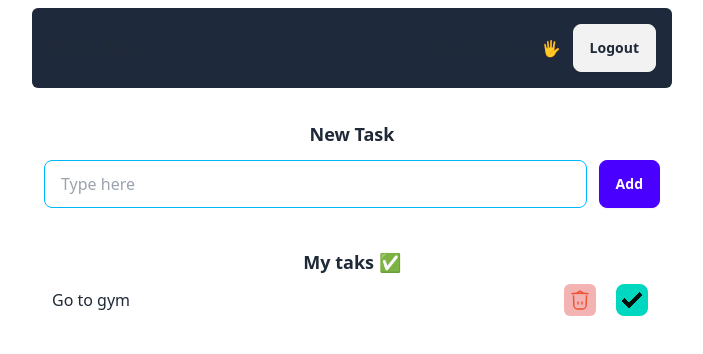
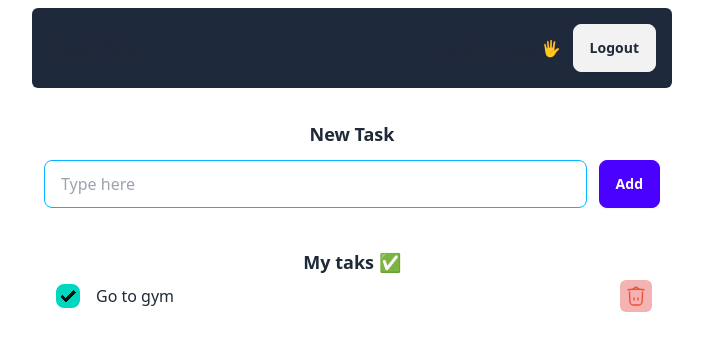
Before and after one commit to alirezahoseini/todoapp, a Next.js app: page / in a window 1280 px wide. Shown: the top 354 px of the page, without its empty margins (288-991 px from the left). Built offline with nearby package versions, Linux system fonts and the light colour scheme.

Commit message:
Install mongoose and jwt

```diff
--- a/components/modules/TaskList/TaskList.js
+++ b/components/modules/TaskList/TaskList.js
@@ -4,19 +4,18 @@ function TaskList() {
     return (
         <div className='mt-3 p-2 w-full rounded-lg'>
             <h2 className='font-bold text-lg text-center'>My taks ✅</h2>
-            <div>
-                <div className="form-control flex-row w-full items-center">
-                    <span className=''>Go to gym</span>
-                    <div className='flex items-center gap-4 ml-auto'>
-                        <span className='bg-red-600 p-1 rounded-md bg-opacity-35 cursor-pointer'>
-                            <img src="./images/Trash.svg" alt="" />
-                        </span>
-                        <label className="cursor-pointer label">
-                            <input type="checkbox" defaultChecked className="checkbox checkbox-accent checkbox-lg" />
-                        </label>
-                    </div>
-                </div>
-            </div>
+            <ul>
+                <li className="form-control flex-row w-full items-center">
+                    <label className="cursor-pointer label">
+                        <input type="checkbox" defaultChecked className="checkbox checkbox-accent" />
+                    </label>
+                    <span className='ml-3'>Go to gym</span>
+                    <span className='bg-red-600 p-1 rounded-md bg-opacity-35 cursor-pointer ml-auto'>
+                        <img src="./images/Trash.svg" alt="" />
+                    </span>
+                </li>
+            </ul>
+
         </div>
     )
 }
--- a/package.json
+++ b/package.json
@@ -9,6 +9,10 @@
     "lint": "next lint"
   },
   "dependencies": {
+    "cookie": "^0.6.0",
+    "fastest-validator": "^1.19.0",
+    "jsonwebtoken": "^9.0.2",
+    "mongoose": "^8.5.2",
     "next": "14.2.5",
     "react": "^18",
     "react-dom": "^18"
--- a/pages/api/hello.js
+++ /dev/null
@@ -1,5 +0,0 @@
-// Next.js API route support: https://nextjs.org/docs/api-routes/introduction
-
-export default function handler(req, res) {
-  res.status(200).json({ name: "John Doe" });
-}
--- /dev/null
+++ b/pages/api/signup.js
@@ -0,0 +1,10 @@
+import connectToDb from "@/configs/db"
+
+
+const handler = (req, res) => {
+    connectToDb();
+
+    res.json('ok')
+}
+
+export default handler
```
Also changed, not shown: models/user.js (added, +20 -0 lines), validators/user.js (added, +25 -0 lines), pages/api/signin.js (added), pages/api/todos/index.js (added), 1 other file (tests, documents, lock files or other folders).
